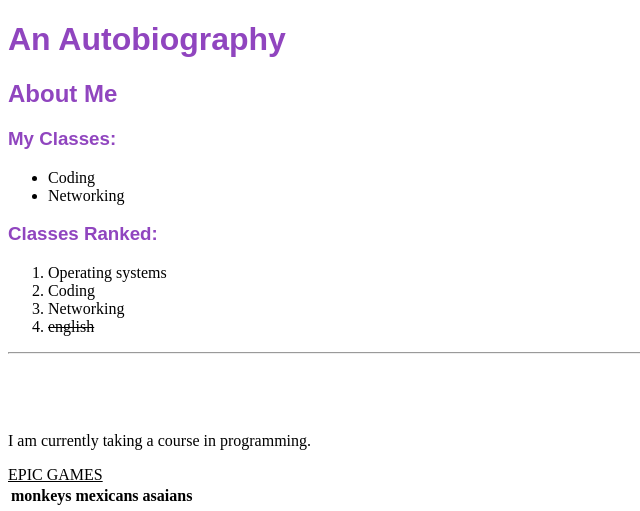
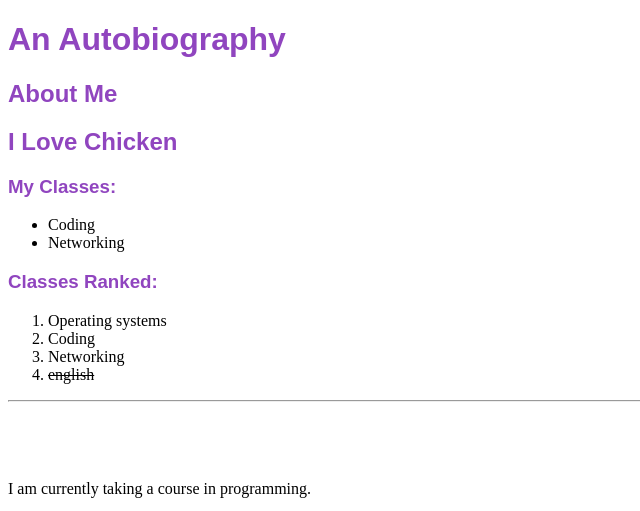
Before and after one commit to edmondsonoryan-codeit/NETA1345, a plain HTML site: page experiment.html in a window 1280 px wide. Shown: the top 511 px of the page, without its empty margins (0-640 px from the left). Drawn offline with Linux system fonts and the light colour scheme.

Commit message:
Update experiment.html

```diff
--- a/experiment.html
+++ b/experiment.html
@@ -22,6 +22,7 @@
     </nav>
     <main>
         <h2> About Me </h2>
+        <h2>I Love Chicken</h2>
         <h3>My Classes:</h3>
         <ul> <li>Coding </li>
             <li> Networking</li>
```
